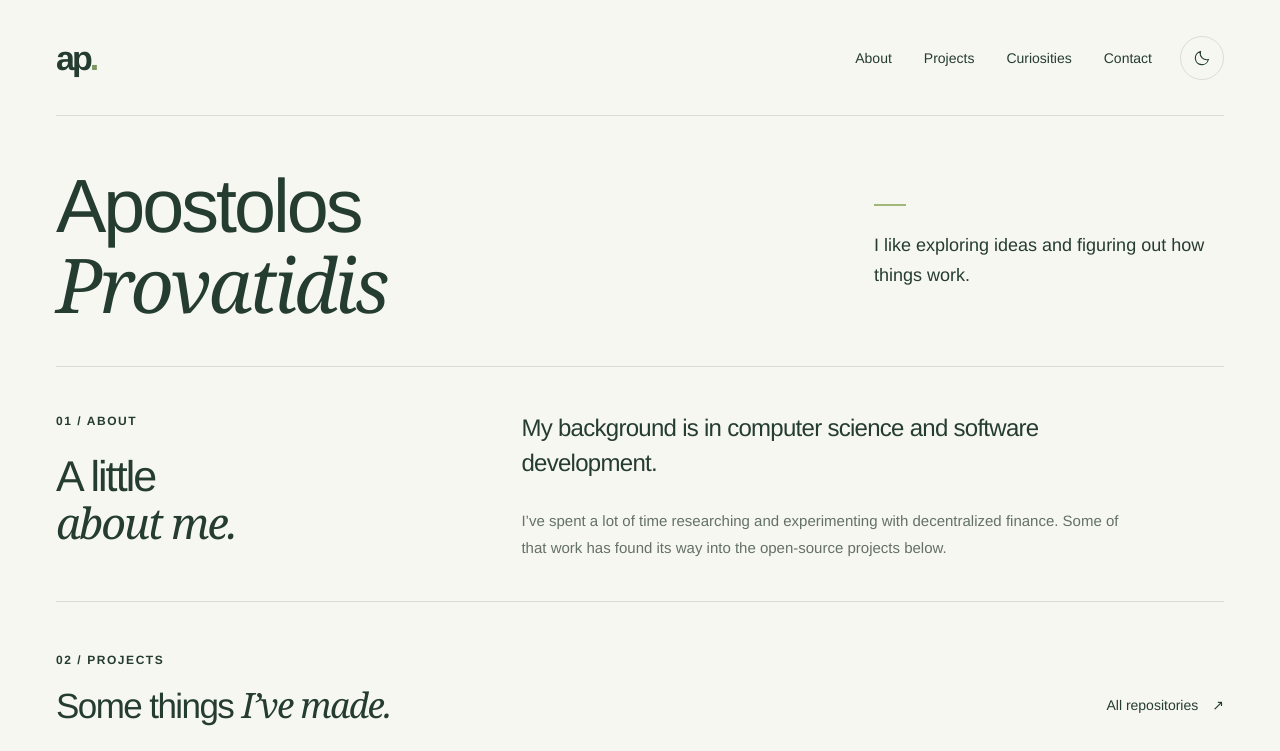
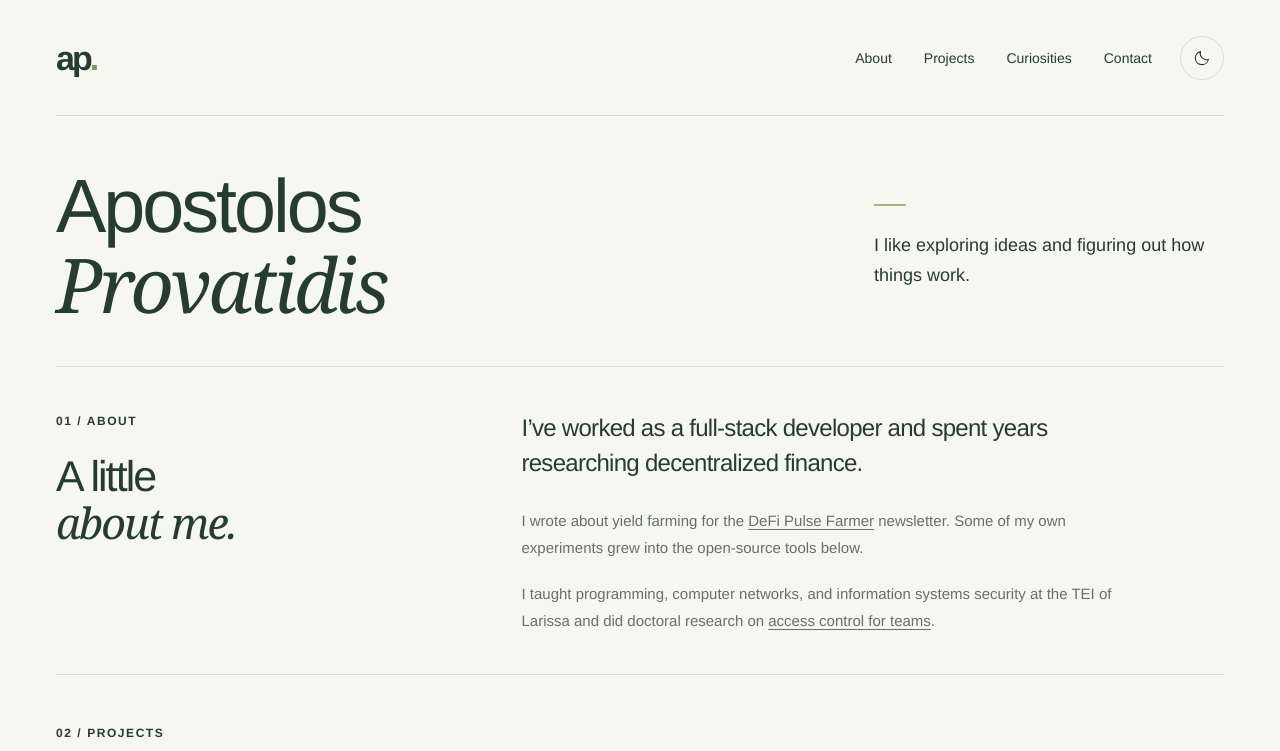
Before and after one commit to provatidis/provatidis.github.io, a plain HTML site: page index.html in a window 1280 px wide. Shown: the top 751 px of the page. Drawn offline with Linux system fonts and the light colour scheme; no server answers.

Commit message:
Add newsletter, teaching and kayaking to the personal homepage

```diff
--- a/index.html
+++ b/index.html
@@ -34,7 +34,7 @@
     <meta name="twitter:image" content="https://provatidis.com/assets/social-card.png?v=provatidis-com">
     <meta name="twitter:image:alt" content="Apostolos Provatidis — Independent developer. Projects and curiosities.">
     <meta name="twitter:site" content="@provatidis">
-    <link rel="stylesheet" href="./styles.css?v=93df39adfe13">
+    <link rel="stylesheet" href="./styles.css?v=03bda0d5eab5">
     <script src="./script.js?v=286921d5d26e" defer></script>
     <script type="application/ld+json">
       {"@context":"https://schema.org","@type":"Person","name":"Apostolos Provatidis","jobTitle":"Independent developer","url":"https://provatidis.com/","sameAs":["https://github.com/provatidis","https://www.linkedin.com/in/apostolos-provatidis/","https://x.com/provatidis"]}
@@ -55,8 +55,9 @@
       <section class="about-section wrap" id="about" aria-labelledby="about-title">
         <div class="about-label"><p class="eyebrow">01 / ABOUT</p><h2 id="about-title">A little<br><em>about me.</em></h2></div>
         <div class="about-content">
-          <p class="about-lead">My background is in computer science and software development.</p>
-          <p>I’ve spent a lot of time researching and experimenting with decentralized finance. Some of that work has found its way into the open-source projects below.</p>
+          <p class="about-lead">I’ve worked as a full-stack developer and spent years researching decentralized finance.</p>
+          <p>I wrote about yield farming for the <a href="https://yieldfarmer.substack.com/p/defi-pulse-farmer-25">DeFi Pulse Farmer</a> newsletter. Some of my own experiments grew into the open-source tools below.</p>
+          <p>I taught programming, computer networks, and information systems security at the TEI of Larissa and did doctoral research on <a href="https://doi.org/10.1007/978-3-642-33448-1_13">access control for teams</a>.</p>
         </div>
       </section>
       <section class="work-section wrap" id="work" aria-labelledby="work-title">
@@ -208,6 +209,7 @@
         <div class="curiosity-content">
           <p>I meditate daily and enjoy philosophy, especially questions about consciousness and experience.</p>
           <p>When I can, I head out on a motorcycle to explore. I also enjoy RPGs, on a screen or around a table.</p>
+          <p>As a teenager, I raced flatwater kayaks and won medals at national regattas in Greece.</p>
         </div>
       </section>
       <section class="contact-section wrap" id="contact" aria-labelledby="contact-title"><div class="contact-panel"><div><p class="eyebrow">04 / KEEP IN TOUCH</p><h2 id="contact-title">Say <em>hello.</em></h2><p>I’d be glad to hear from you.</p></div><div class="social-links"><a href="mailto:apostolos@provatidis.com"><span>apostolos@provatidis.com</span><span aria-hidden="true">↗</span></a><a href="https://www.linkedin.com/in/apostolos-provatidis/" target="_blank" rel="noopener noreferrer"><span>LinkedIn</span><span aria-hidden="true">↗</span></a><a href="https://x.com/provatidis" target="_blank" rel="noopener noreferrer"><span>X / Twitter</span><span aria-hidden="true">↗</span></a><a href="https://github.com/provatidis" target="_blank" rel="noopener noreferrer"><span>GitHub</span><span aria-hidden="true">↗</span></a></div></div></section>
--- a/styles.css
+++ b/styles.css
@@ -795,6 +795,10 @@ h3 {
 .about-content p:last-child {
   margin-bottom:0;
 }
+.about-content a {
+  text-decoration:underline;
+  text-underline-offset:.18em;
+}
 .about-content .about-lead {
   font-size:24px;
   line-height:1.45;
```
Also changed, not shown: 404.html (+1 -1 lines).
